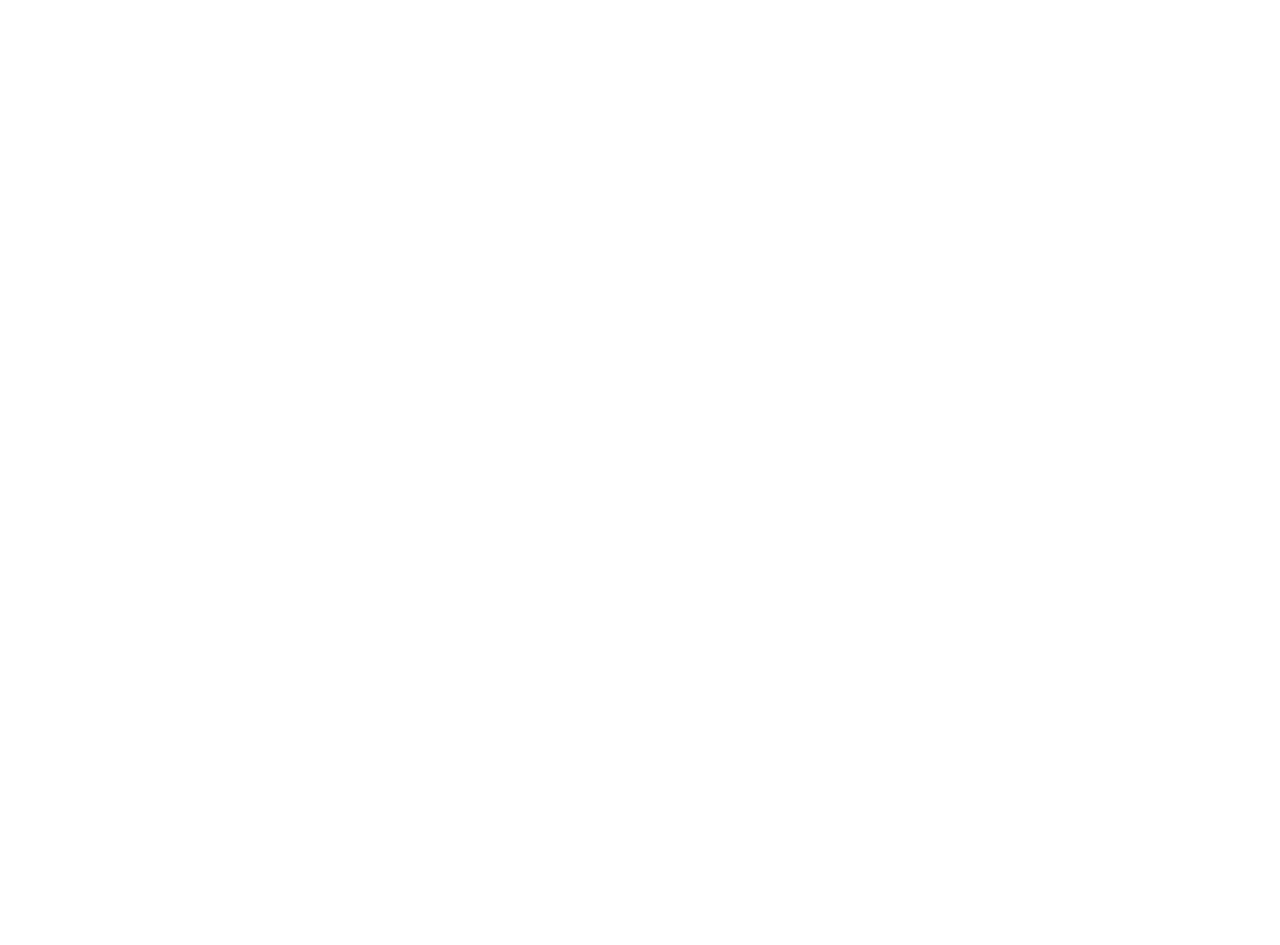
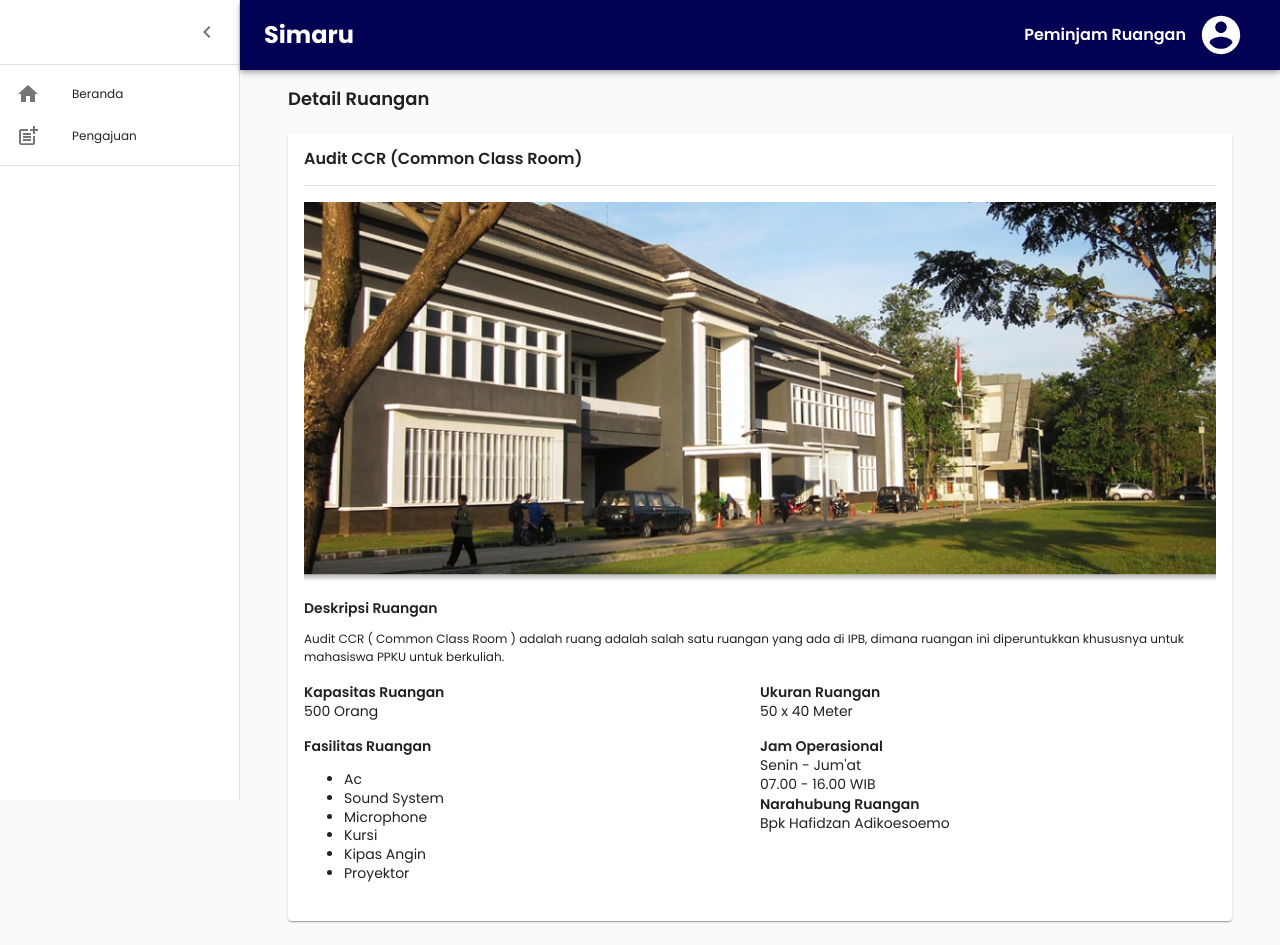
Before and after one commit to caresomebody/PSBO, a React (Create React App) app in the folder project-psbo/: page /detail-ruangan in a window 1280 px wide. Before the commit the page ends 800 px from the top, so only its background shows below. Built offline with nearby package versions, Linux system fonts and the light colour scheme.

Commit message:
Add Room Detail

```diff
--- a/project-psbo/src/containers/Home/Home.js
+++ b/project-psbo/src/containers/Home/Home.js
@@ -15,39 +15,80 @@
 import SearchIcon from "@material-ui/icons/Search";
 import TemmplateNavigation from "components/layouts/TemplateNavigation";
 import React from "react";
-import Room from "assets/audit.png";
+import Classroom from "assets/audit.png";
 import Calendar from "react-calendar";
 import "react-calendar/dist/Calendar.css";
 import { useState } from "react";
+import { Link } from "react-router-dom";
 
 const roomDummy = [
   {
     title: "Auditorium 1",
-    media: Room,
+    media: Classroom,
   },
   {
     title: "Auditorium 2",
-    media: Room,
+    media: Classroom,
   },
   {
     title: "Auditorium 3",
-    media: Room,
+    media: Classroom,
   },
   {
     title: "Auditorium 4",
-    media: Room,
+    media: Classroom,
   },
   {
     title: "Auditorium 5",
-    media: Room,
+    media: Classroom,
   },
   {
     title: "Auditorium 6",
-    media: Room,
+    media: Classroom,
   },
   {
     title: "Auditorium 7",
-    media: Room,
+    media: Classroom,
+  },
+  {
+    title: "Auditorium 7",
+    media: Classroom,
+  },
+  {
+    title: "Auditorium 7",
+    media: Classroom,
+  },
+  {
+    title: "Auditorium 7",
+    media: Classroom,
+  },
+  {
+    title: "Auditorium 7",
+    media: Classroom,
+  },
+  {
+    title: "Auditorium 7",
+    media: Classroom,
+  },
+  {
+    title: "Auditorium 7",
+    media: Classroom,
+  },
+  {
+    title: "Auditorium 7",
+    media: Classroom,
+  },
+  {
+    title: "Auditorium 7",
+    media: Classroom,
+  },
+  {
+    title: "Auditorium 7",
+    media: Classroom,
+  },
+  {
+    title: "Auditorium 7",
+    media: Classroom,
   },
 ];
 
@@ -55,22 +96,22 @@
   {
     title: "Auditorium Toyib Hadiwijaya",
     time: "Pukul 10.00 - 14.00 WIB",
-    media: Room,
+    media: Classroom,
   },
   {
     title: "Auditorium Toyib Hadiwijaya",
     time: "Pukul 10.00 - 14.00 WIB",
-    media: Room,
+    media: Classroom,
   },
   {
     title: "Auditorium Toyib Hadiwijaya",
     time: "Pukul 10.00 - 14.00 WIB",
-    media: Room,
+    media: Classroom,
   },
   {
     title: "Auditorium Toyib Hadiwijaya",
     time: "Pukul 10.00 - 14.00 WIB",
-    media: Room,
+    media: Classroom,
   },
 ];
 
@@ -156,6 +197,7 @@
               {roomDummy.map((data) => (
                 <Grid item xs={4}>
                   <Card>
+                    <Link to="/detail-ruangan">
                       <CardActionArea>
                         <CardMedia
                           className={classes.media}
@@ -168,6 +210,7 @@
                           </Typography>
                         </CardContent>
                       </CardActionArea>
+                    </Link>
                   </Card>
                 </Grid>
               ))}
--- a/project-psbo/src/containers/RoomDetail/RoomDetail.js
+++ b/project-psbo/src/containers/RoomDetail/RoomDetail.js
@@ -1,7 +1,96 @@
+import {
+  Box,
+  Card,
+  CardContent,
+  CardMedia,
+  Divider,
+  Grid,
+  makeStyles,
+  Typography,
+} from "@material-ui/core";
+import TemplateNavigation from "components/layouts/TemplateNavigation";
 import React from "react";
+import Classroom from "assets/landscape.png";
+
+const useStyles = makeStyles((theme) => ({
+  root: {
+    maxWidth: 345,
+  },
+  media: {
+    height: "380px",
+    marginBottom: theme.spacing(2),
+  },
+  divider: {
+    margin: `${theme.spacing(2)}px 0  ${theme.spacing(2)}px 0`,
+  },
+}));
 
 function RoomDetail() {
-  return <div></div>;
+  const classes = useStyles();
+  return (
+    <TemplateNavigation>
+      <Box mb={3}>
+        <Typography variant="h3">Detail Ruangan</Typography>
+      </Box>
+      <Card>
+        <CardContent>
+          <Typography variant="h4">Audit CCR (Common Class Room)</Typography>
+          <Divider className={classes.divider} />
+          <CardMedia
+            className={classes.media}
+            image={Classroom}
+            title="Ruangan"
+          />
+          <Box mb={2}>
+            <Typography variant="body2">Deskripsi Ruangan</Typography>
+            <Typography>
+              <p>
+                Audit CCR ( Common Class Room ) adalah ruang adalah salah satu
+                ruangan yang ada di IPB, dimana ruangan ini diperuntukkan
+                khususnya untuk mahasiswa PPKU untuk berkuliah.
+              </p>
+            </Typography>
+          </Box>
+          <Grid container>
+            <Grid item xs={6}>
+              <Box mb={2}>
+                <Typography variant="body2">Kapasitas Ruangan</Typography>
+                <Typography variant="h5">500 Orang</Typography>
+              </Box>
+              <Box>
+                <Typography variant="body2">Fasilitas Ruangan</Typography>
+                <Typography variant="h5">
+                  <ul>
+                    <li>Ac</li>
+                    <li>Sound System</li>
+                    <li>Microphone</li>
+                    <li>Kursi</li>
+                    <li>Kipas Angin</li>
+                    <li>Proyektor</li>
+                  </ul>
+                </Typography>
+              </Box>
+            </Grid>
+            <Grid item xs={6}>
+              <Box mb={2}>
+                <Typography variant="body2">Ukuran Ruangan</Typography>
+                <Typography variant="h5">50 x 40 Meter</Typography>
+              </Box>
+              <Box>
+                <Typography variant="body2">Jam Operasional</Typography>
+                <Typography variant="h5">Senin - Jum'at</Typography>
+                <Typography variant="h5">07.00 - 16.00 WIB</Typography>
+              </Box>
+              <Box>
+                <Typography variant="body2">Narahubung Ruangan</Typography>
+                <Typography variant="h5">Bpk Hafidzan Adikoesoemo</Typography>
+              </Box>
+            </Grid>
+          </Grid>
+        </CardContent>
+      </Card>
+    </TemplateNavigation>
+  );
 }
 
 export default RoomDetail;
```
Also changed, not shown: project-psbo/src/assets/landscape.png (added). Lines whose indentation alone changed are shown as unchanged.
